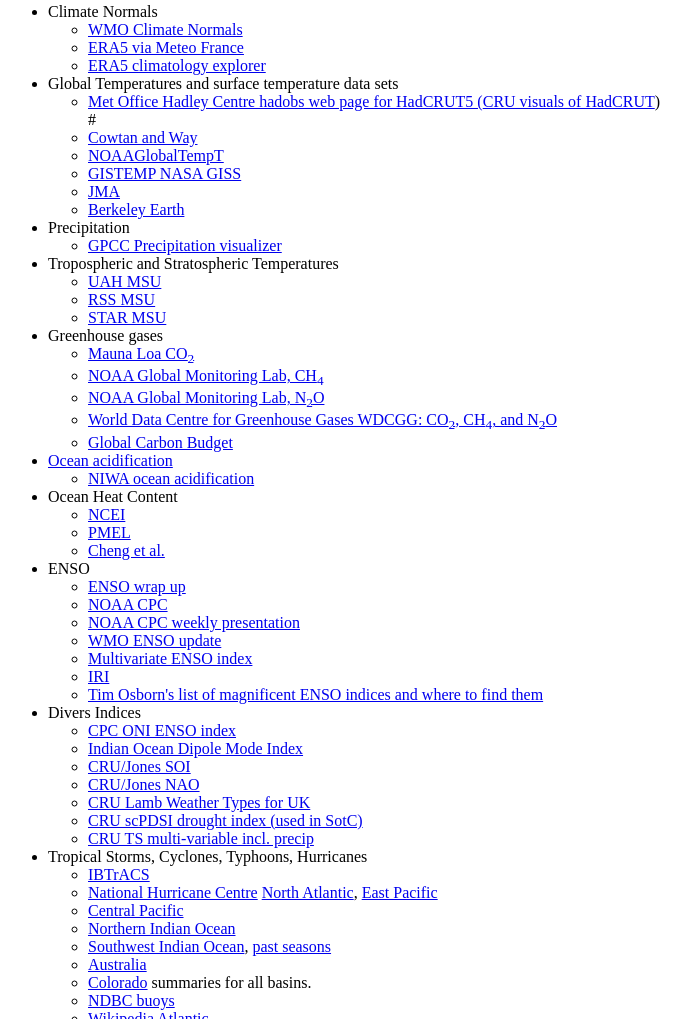
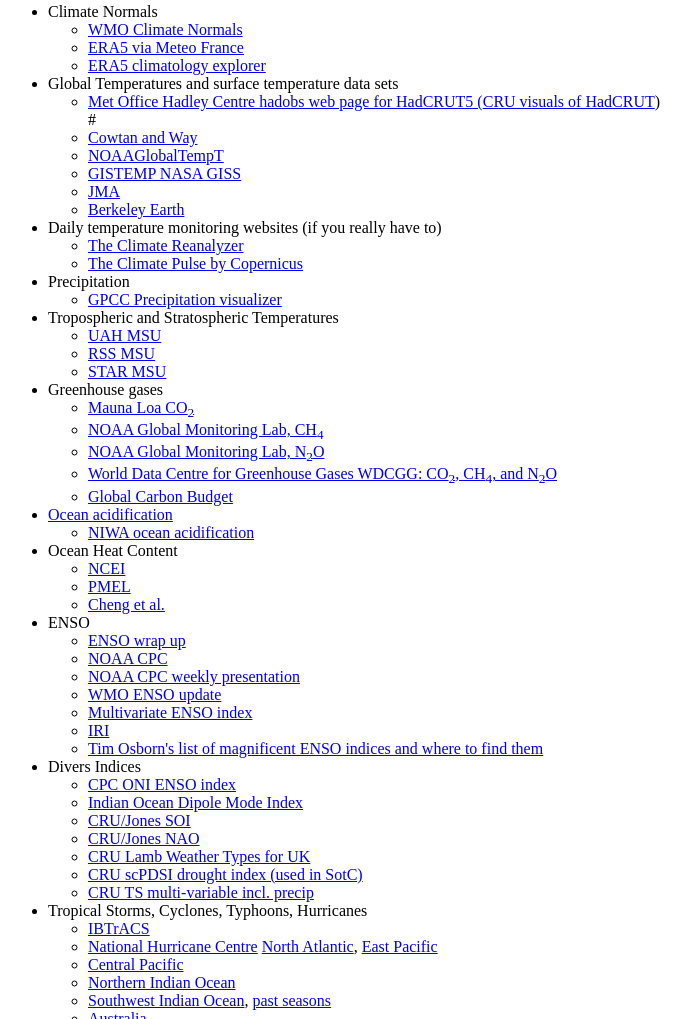
Before and after one commit to jjk-code-otter/climate-monitoring-resources, a plain HTML site: page index.html in a window 1280 px wide. Shown: the part 1734-2753 px from the top of the page, without its empty margins (0-691 px from the left). Drawn offline with Linux system fonts and the light colour scheme.

Commit message:
adding daily temperature sites

```diff
--- a/index.html
+++ b/index.html
@@ -141,6 +141,12 @@
       <li><a href="http://data.giss.nasa.gov/gistemp/">GISTEMP NASA GISS</a> </li>
       <li><a href="http://ds.data.jma.go.jp/tcc/tcc/products/gwp/temp/ann_wld.html">JMA</a></li>
       <li><a href="http://www.berkeleyearth.org">Berkeley Earth</a></li>
+    </ul>
+  </li>
+  <li>Daily temperature monitoring websites (if you really have to)
+    <ul>
+      <li><a href="https://climatereanalyzer.org/">The Climate Reanalyzer</a></li>
+      <li><a href="https://pulse.climate.copernicus.eu/">The Climate Pulse by Copernicus</a></li>
     </ul>
   </li>
   <li>Precipitation
```
